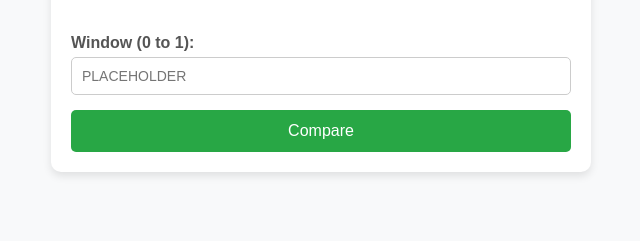
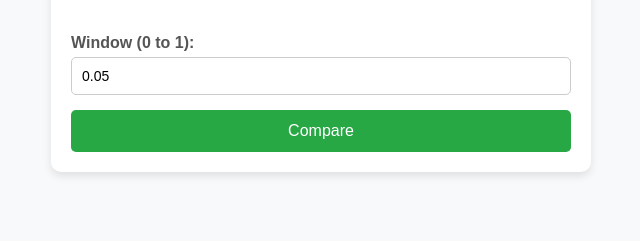
Before and after one commit to KarimUPF/dbw-project, a Flask app: page / in a window 1280 px wide. Shown: the part 559-800 px from the top of the page, without its empty margins (319-959 px from the left). Run offline with Flask 3, Linux system fonts and the light colour scheme; data that the repository does not hold is empty; parts of the project's set-up code (start-up, migrations or seed data) failed here and were passed over.

Commit message:
Added 10 max

```diff
--- a/templates/compare.html
+++ b/templates/compare.html
@@ -102,6 +102,7 @@
     <form id="compare-form" method="POST" action="/compare_ptms">
         <label for="protein_id">Protein ID(s) (comma-separated):</label>
         <input type="text" name="protein_id" id="protein-id" placeholder="C9JLW8, A0JNW5, A1A519" required>
+        <small id="protein-warning" style="color: red; display: none;">Maximum 10 protein IDs allowed.</small>
         <br>
 
         <label for="ptm_type">PTM Type:</label>
@@ -125,7 +126,7 @@
         <div id="window-container">
             <label for="window">Window (0 to 1):</label>
             <div class="input-group">
-                <input type="number" placeholder="PLACEHOLDER" name="window" id="window" step="0.01" min="0" max="1" required>
+                <input type="number" value="0.05" name="window" id="window" step="0.01" min="0.01" max="1" required>
             </div>
         </div>
 
@@ -220,8 +221,15 @@
 
             document.getElementById("protein-id").addEventListener("input", function() {
                 let proteinList = this.value.split(",").map(p => p.trim()).filter(p => p !== "");
+                if (proteinList.length > 10) {
+                    document.getElementById("protein-warning").style.display = "block";
+                    this.value = proteinList.slice(0, 10).join(", ");
+                } else {
+                    document.getElementById("protein-warning").style.display = "none";
+                }
                 organismContainer.classList.toggle("hidden", proteinList.length > 1);
             });
+
         });
     </script>
 
```
